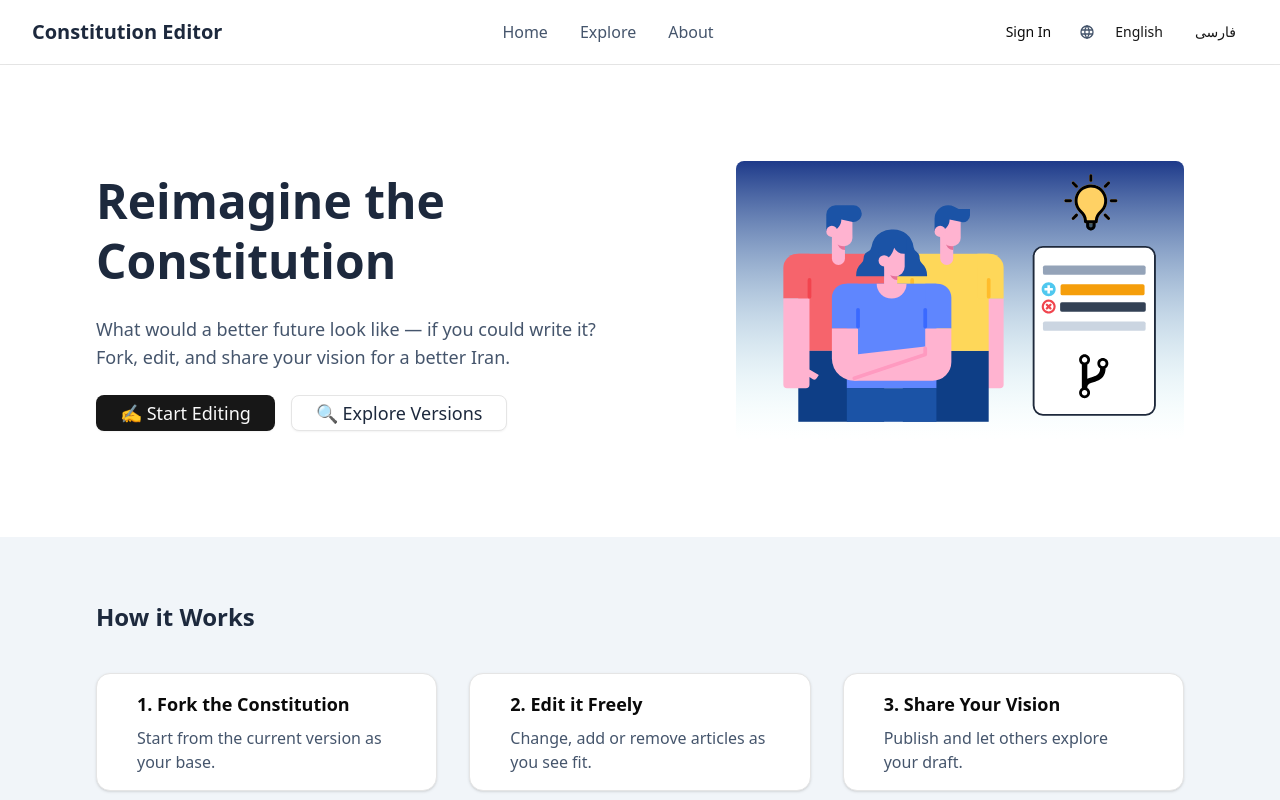
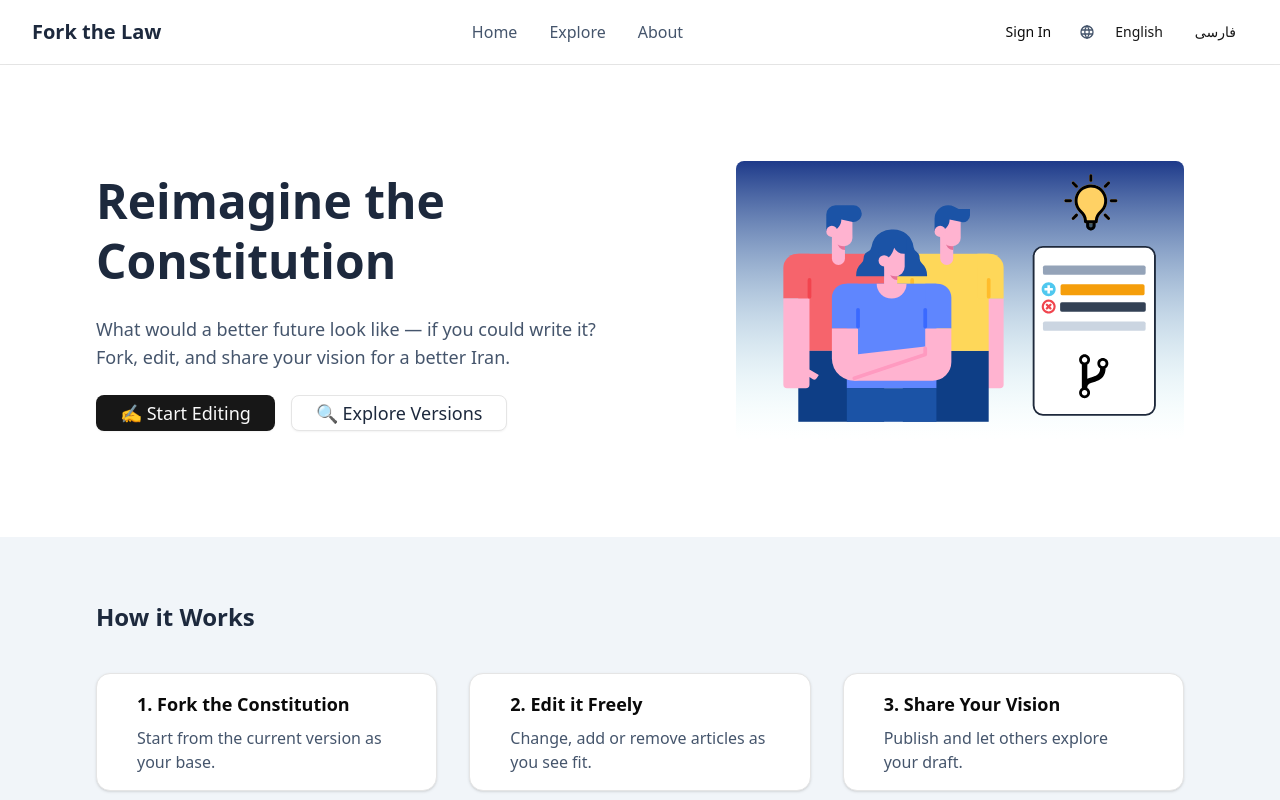
Before and after one commit to rekino/fork-the-law, a React (Vite) app: page /en in a window 1280 px wide. Shown: the top 800 px of the page. Built offline with nearby package versions, Linux system fonts and the light colour scheme.

Commit message:
fix the name in navbar

```diff
--- a/src/components/partials/navbar.tsx
+++ b/src/components/partials/navbar.tsx
@@ -12,7 +12,7 @@ export default function Navbar() {
           {/* Logo/Brand */}
           <div className="flex items-center">
             <h1 className="text-xl font-bold text-slate-800">
-              Constitution Editor
+              Fork the Law
             </h1>
           </div>
 
```
